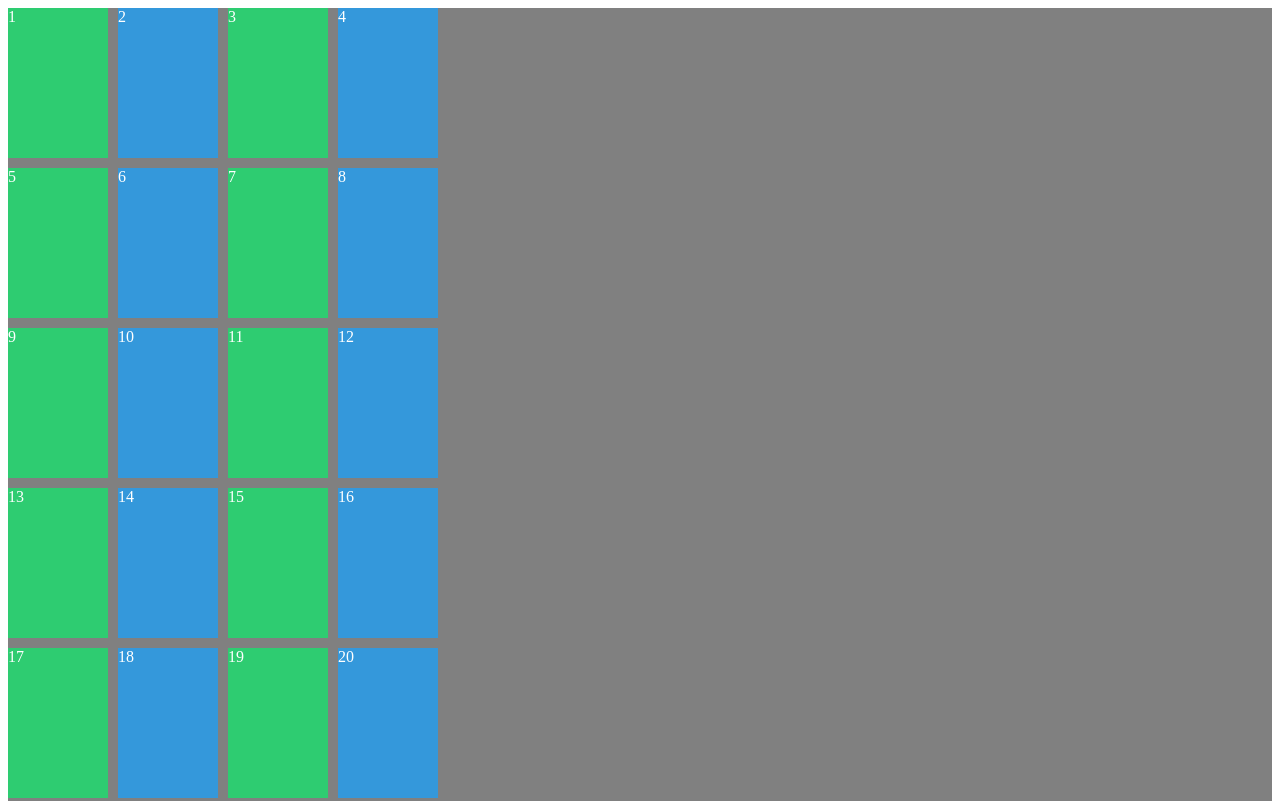
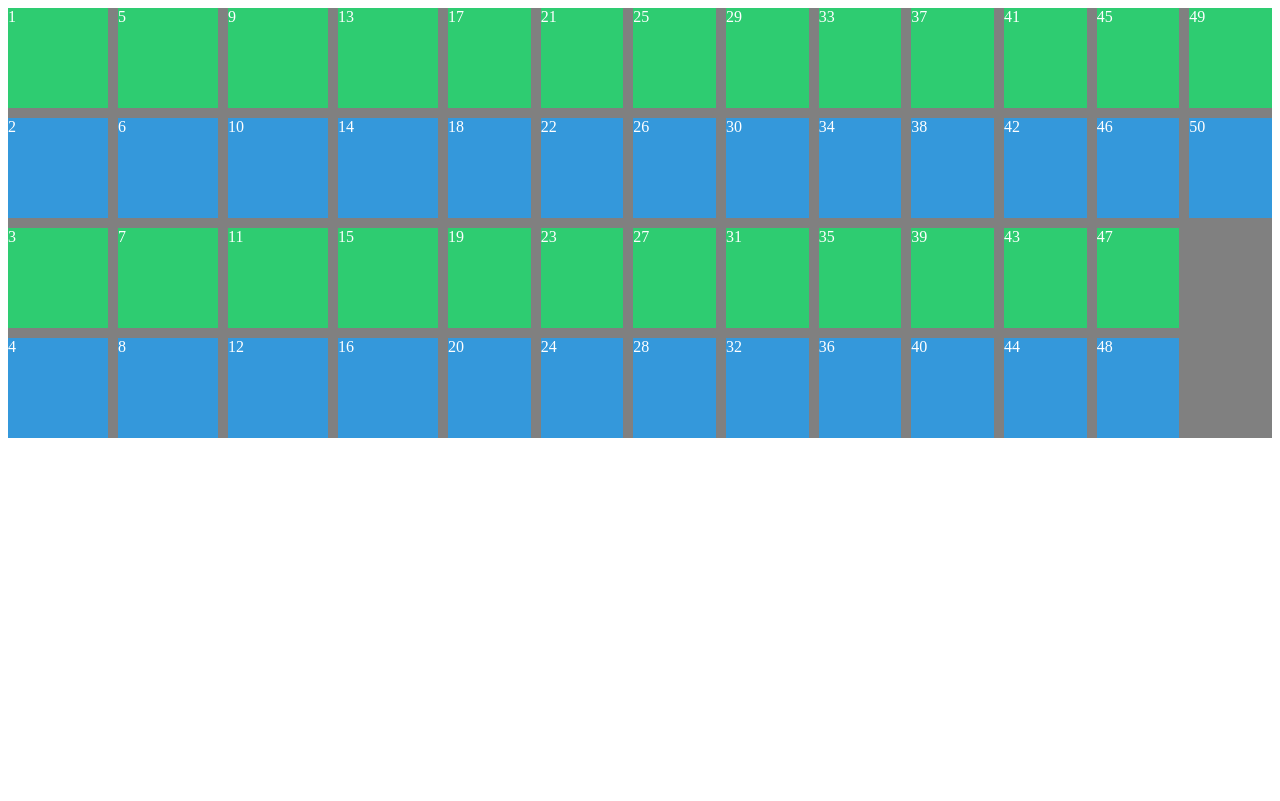
Before and after one commit to DoubleS-Lee/scss-masterclass, a plain HTML site: page index.html in a window 1280 px wide. Shown: the top 801 px of the page. Drawn offline with Linux system fonts and the light colour scheme.

Commit message:
2.11:grid-auto-flow 적용

```diff
--- a/styles.css
+++ b/styles.css
@@ -4,7 +4,8 @@
   background: grey;
   color: white;
   grid-template-columns: repeat(4, 100px);
-  grid-auto-rows: 150px;
+  grid-template-rows: repeat(4, 100px);
+  grid-auto-flow: column;
 }
 
 .item:nth-child(odd) {
```
